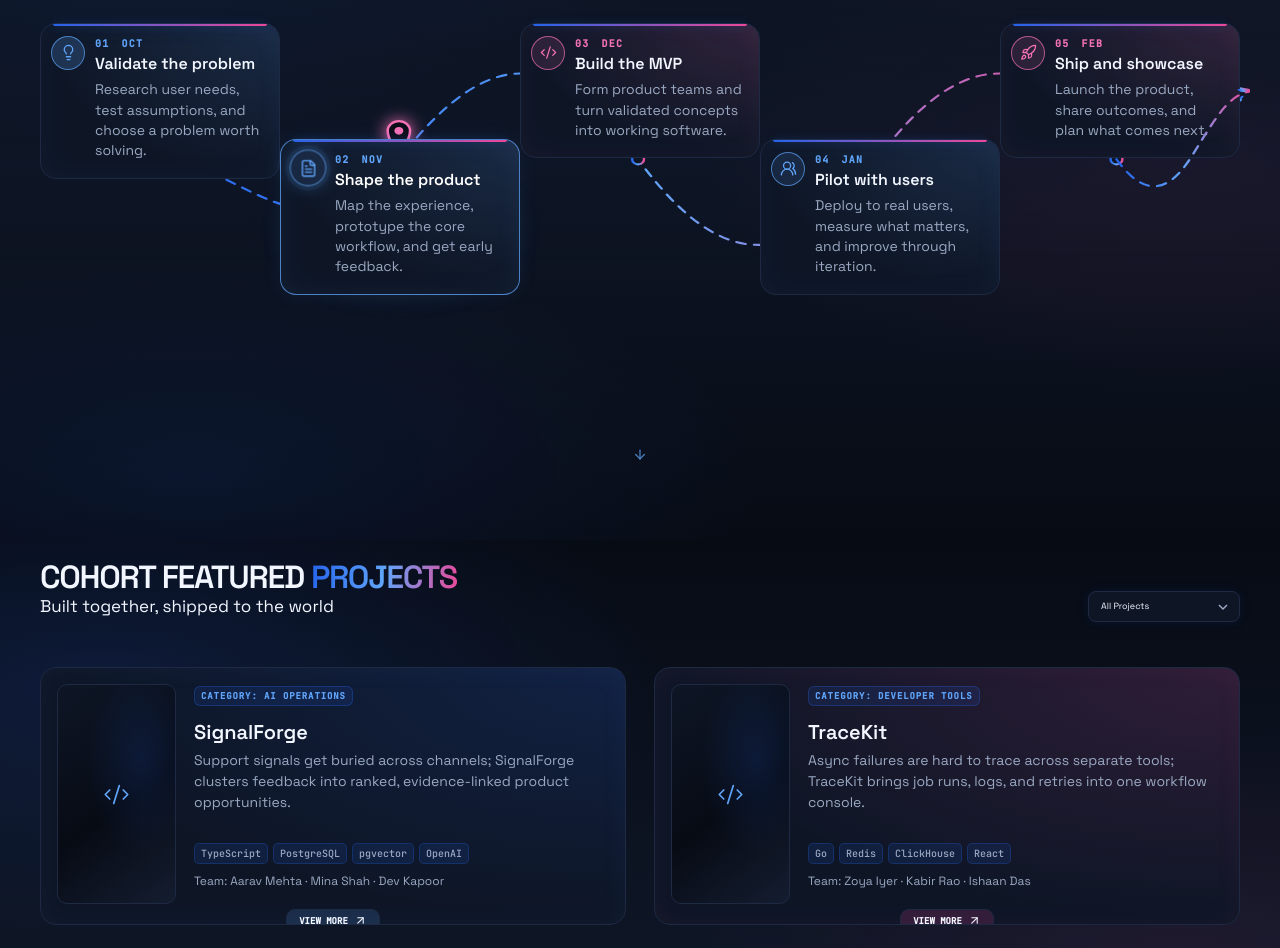
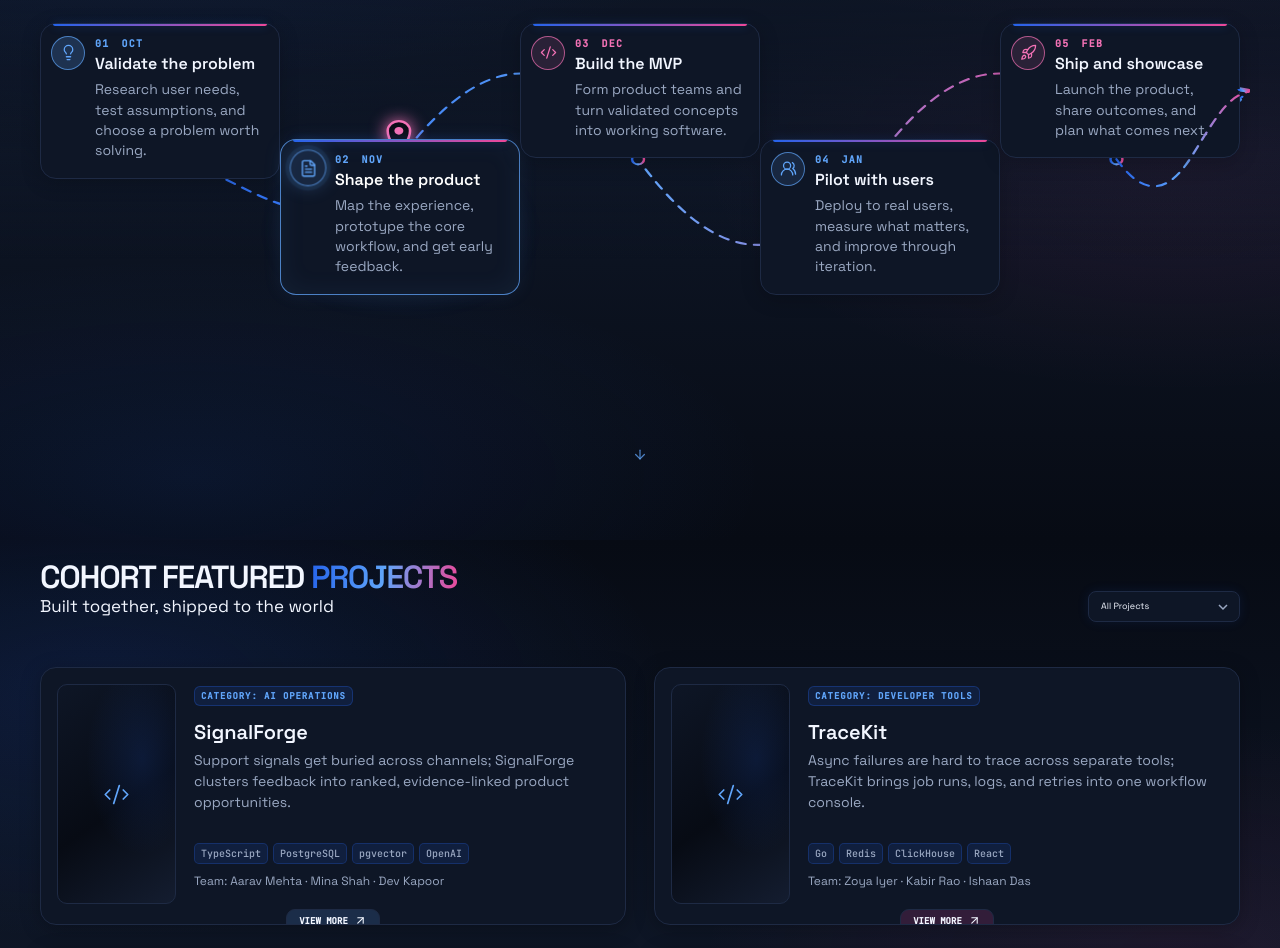
Before and after one commit to AayushM0/impulse-web, a React (Vite) app: page /cohort in a window 1280 px wide. Shown: the part 1060-2008 px from the top of the page. Built offline with nearby package versions, Linux system fonts and the light colour scheme.

Commit message:
feat(design-system): harmonize card surfaces, strip radial color washes, and refine prize borders

```diff
--- a/src/components/CommunityGlobeHero.css
+++ b/src/components/CommunityGlobeHero.css
@@ -580,7 +580,7 @@
   min-height: 78px;
   padding: 13px 14px;
   border: 1px solid #1e2a44;
-  border-radius: 14px;
+  border-radius: 16px;
   background: #0e1626;
   box-shadow: inset 0 1px rgba(255, 255, 255, .055), 0 10px 28px rgba(0, 0, 0, .16);
   backdrop-filter: blur(12px);
@@ -598,7 +598,7 @@
   min-height: 104px;
   transform: translateY(-3px) scale(1.045);
   border-color: rgba(96, 165, 250, .4);
-  background: #141d30;
+  background: #0e1626;
   box-shadow: inset 0 1px rgba(255, 255, 255, .08), 0 14px 36px rgba(0, 0, 0, .24), 0 0 24px rgba(37, 99, 235, .15);
   animation-delay: -.5s;
 }
--- a/src/pages/Cohort.css
+++ b/src/pages/Cohort.css
@@ -318,11 +318,9 @@
   padding: 12px 10px;
   border: 1px solid #1E2A44;
   border-radius: 16px;
-  background:
-    radial-gradient(ellipse at 100% 0%, rgba(var(--phase-accent-rgb), .15), transparent 70%),
-    #0E1626;
+  background: #0E1626;
   background-color: #0E1626;
-  box-shadow: inset 0 0 28px rgba(var(--phase-accent-rgb), .05);
+  box-shadow: 0 4px 20px rgba(0, 0, 0, 0.2);
   transition: transform 220ms ease, border-color 220ms ease, box-shadow 220ms ease;
 }
 .cohort-timeline-card::before {
@@ -342,7 +340,7 @@
   z-index: 5;
   display: none;
 }
-.cohort-timeline-phase:hover .cohort-timeline-card { transform: translateY(-3px); border-color: var(--phase-accent); box-shadow: inset 0 0 22px rgba(var(--phase-accent-rgb), .08), 0 10px 28px rgba(var(--phase-accent-rgb), .13); }
+.cohort-timeline-phase:hover .cohort-timeline-card { transform: translateY(-3px); border-color: rgba(96, 165, 250, 0.6); box-shadow: 0 8px 24px rgba(37, 99, 235, 0.18); }
 .cohort-timeline-phase.is-active .cohort-timeline-card { animation: cohort-timeline-card-bob 2.8s ease-in-out infinite; }
 .cohort-timeline-phase.is-active:hover .cohort-timeline-card { animation-play-state: paused; }
 .cohort-timeline-marker {
@@ -472,10 +470,8 @@
   padding: 16px;
   border: 1px solid #1E2A44;
   border-radius: 16px;
-  background:
-    radial-gradient(ellipse at 100% 0%, var(--project-accent-soft), transparent 70%),
-    #0E1626;
-  box-shadow: inset 0 0 28px rgba(var(--project-accent-rgb), .05);
+  background: #0E1626;
+  box-shadow: 0 4px 20px rgba(0, 0, 0, 0.25);
   backface-visibility: hidden;
   transition: border-color 180ms ease, box-shadow 180ms ease, translate 220ms cubic-bezier(.2, .8, .2, 1), scale 220ms cubic-bezier(.2, .8, .2, 1), filter 220ms ease;
 }
@@ -484,9 +480,7 @@
   justify-content: center;
   gap: 8px;
   border-color: #1E2A44;
-  background:
-    radial-gradient(ellipse at 100% 0%, var(--project-accent-soft), transparent 72%),
-    #0E1626;
+  background: #0E1626;
   transform: rotateY(180deg);
 }
 .cohort-project-teaser:hover .cohort-project-teaser-face,
@@ -494,13 +488,13 @@
   translate: 0 -4px;
   scale: 1.015;
   filter: brightness(1.05);
-  border-color: var(--project-accent);
-  box-shadow: 0 0 24px rgba(var(--project-accent-rgb), .25);
+  border-color: rgba(96, 165, 250, 0.6);
+  box-shadow: 0 0 24px rgba(37, 99, 235, 0.2);
 }
 .cohort-project-teaser:active .cohort-project-teaser-face {
   translate: 0 -1px;
   scale: 1.005;
-  box-shadow: 0 0 28px rgba(var(--project-accent-rgb), .35);
+  box-shadow: 0 0 28px rgba(37, 99, 235, 0.3);
 }
 .cohort-project-teaser:hover .cohort-project-teaser-back,
 .cohort-project-teaser:focus-within .cohort-project-teaser-back { border-color: var(--project-accent); }
--- a/src/pages/SharkHack.css
+++ b/src/pages/SharkHack.css
@@ -698,15 +698,17 @@
 .shark-scroll-page .shark-room-progress { display: none; }
 .shark-scroll-page .shark-room-next { margin-left: auto; }
 .shark-scroll-page .shark-prize-grid { grid-template-columns: repeat(3, minmax(0, 1fr)); align-items: end; gap: 24px; padding-top: 12px; max-width: 1040px; margin-inline: auto; }
-.shark-scroll-page .shark-prize-card { --prize-edge: #f472b6; --prize-tint: #0E1626; display: flex; flex-direction: column; justify-content: center; min-height: 440px; padding: 72px 24px 108px; text-align: center; border: 2px solid var(--prize-edge); border-radius: 16px; background: #0E1626; }
+.shark-scroll-page .shark-prize-card { --prize-edge: #f472b6; --prize-tint: #0E1626; display: flex; flex-direction: column; justify-content: center; min-height: 440px; padding: 72px 24px 108px; text-align: center; border: 1px solid #1E2A44; border-radius: 16px; background: #0E1626; position: relative; overflow: hidden; transition: border-color 200ms ease, box-shadow 200ms ease, transform 200ms ease; }
+.shark-scroll-page .shark-prize-card::before { content: ''; position: absolute; top: 0; left: 0; right: 0; height: 2px; background: var(--prize-edge); opacity: 0.8; }
+.shark-scroll-page .shark-prize-card:hover { border-color: rgba(96, 165, 250, 0.5); box-shadow: 0 8px 30px rgba(0, 0, 0, 0.4), 0 0 20px rgba(37, 99, 235, 0.15); transform: translateY(-2px); }
 .shark-scroll-page .shark-prize-card-main { --prize-edge: #60a5fa; --prize-tint: #0E1626; grid-column: 2; grid-row: 1; margin-top: 0; min-height: 500px; box-shadow: none; }
 .shark-scroll-page .shark-prize-card-second { --prize-edge: #60a5fa; --prize-tint: #0E1626; grid-column: 1; grid-row: 1; }
 .shark-scroll-page .shark-prize-card-third { grid-column: 3; grid-row: 1; min-height: 400px; }
 .shark-scroll-page .shark-prize-top { flex-direction: column; justify-content: center; gap: 0; margin: 0; }
-.shark-scroll-page .shark-prize-top > span:last-child { position: absolute; top: 18px; right: 16px; max-width: calc(100% - 32px); padding: 8px 10px; border: 1px solid var(--prize-edge); border-radius: 5px; background: #0E1626; color: #F2F6FF; font-size: 9px; letter-spacing: .06em; }
+.shark-scroll-page .shark-prize-top > span:last-child { position: absolute; top: 18px; right: 16px; max-width: calc(100% - 32px); padding: 8px 10px; border: 1px solid #1E2A44; border-radius: 5px; background: #0E1626; color: #F2F6FF; font-size: 9px; letter-spacing: .06em; }
 .shark-scroll-page .shark-prize-card .shark-prize-icon { width: 86px; height: 86px; border: 0; border-radius: 0; background: none; color: var(--prize-edge); box-shadow: none; }
 .shark-scroll-page .shark-prize-icon svg { width: 76px; height: 76px; stroke-width: 1.3; }
-.shark-scroll-page .shark-prize-card h3 { position: absolute; bottom: 0; left: 0; right: 0; min-height: 82px; margin: 0; padding: 25px 14px; border-top: 1px solid var(--prize-edge); background: #0E1626; color: var(--prize-edge); font-size: clamp(18px, 2vw, 24px); line-height: 1.25; text-transform: uppercase; letter-spacing: .02em; }
+.shark-scroll-page .shark-prize-card h3 { position: absolute; bottom: 0; left: 0; right: 0; min-height: 82px; margin: 0; padding: 25px 14px; border-top: 1px solid #1E2A44; background: #0E1626; color: var(--prize-edge); font-size: clamp(18px, 2vw, 24px); line-height: 1.25; text-transform: uppercase; letter-spacing: .02em; }
 .shark-scroll-page .shark-prize-card h3 br { display: none; }
 .shark-scroll-page .shark-prize-card h3 span::before { content: ' '; }
 .shark-scroll-page .shark-prize-description { margin-top: 24px; font-size: 15px; line-height: 1.7; color: #9AA8C2; }
```
